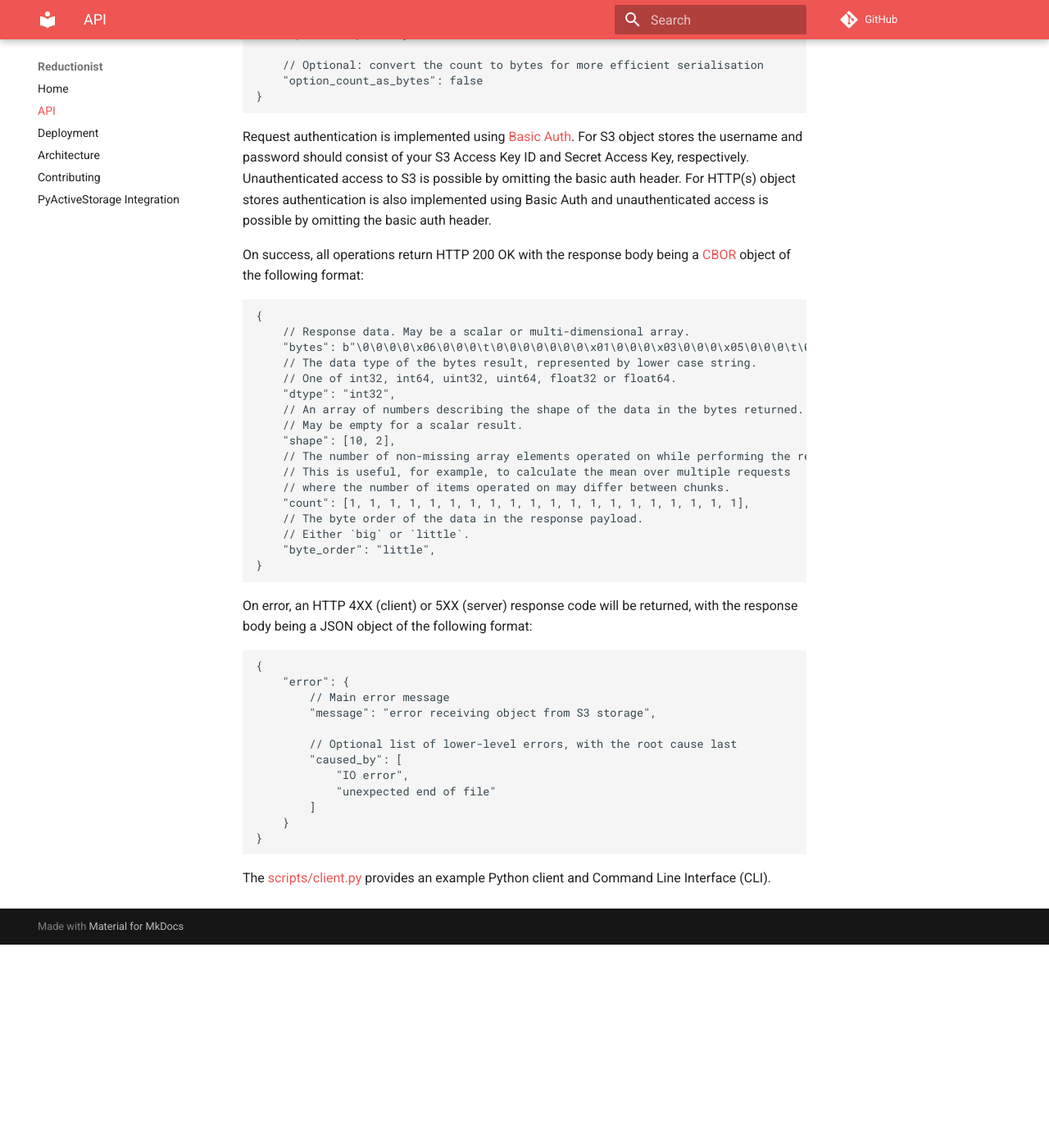
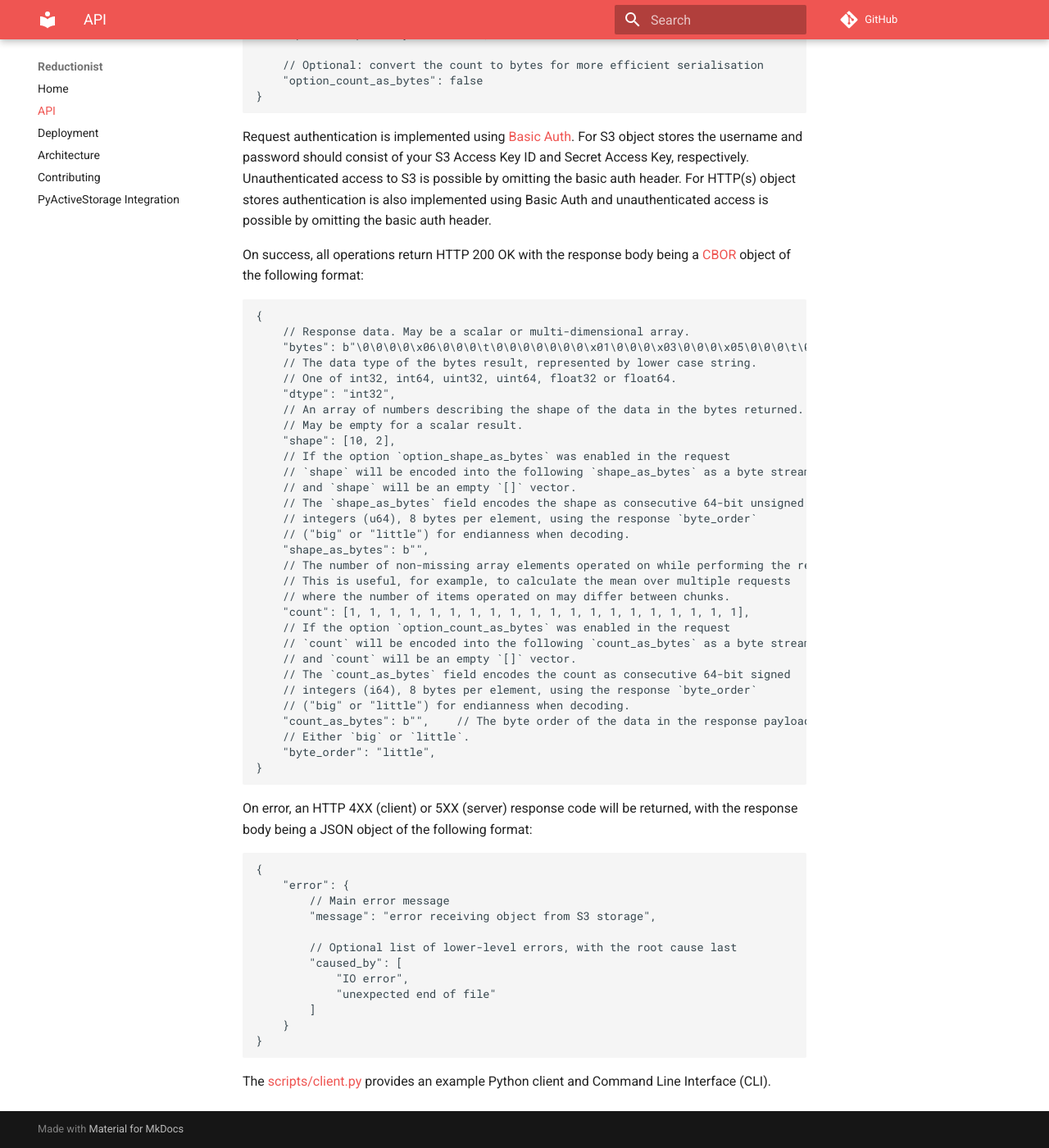
Before and after one commit to stackhpc/reductionist-rs, an MkDocs documentation site: the page built from docs/api.md, in a window 1280 px wide and 1400 px high, scrolled down 1678 px. Shown: the whole window at 82% size. Built offline with MkDocs 1.6.1 and Material for MkDocs 9.7.7, drawn with Linux system fonts in a browser that asks for light colours; comment, search, counter and statistics services are not loaded; before the commit the page ends 2830 px from its top, so only the background shows below that.

Commit message:
Address PR comments

```diff
--- a/docs/api.md
+++ b/docs/api.md
@@ -103,11 +103,24 @@ On success, all operations return HTTP 200 OK with the response body being a [CB
     // An array of numbers describing the shape of the data in the bytes returned.
     // May be empty for a scalar result.
     "shape": [10, 2],
+    // If the option `option_shape_as_bytes` was enabled in the request
+    // `shape` will be encoded into the following `shape_as_bytes` as a byte stream
+    // and `shape` will be an empty `[]` vector.
+    // The `shape_as_bytes` field encodes the shape as consecutive 64-bit unsigned
+    // integers (u64), 8 bytes per element, using the response `byte_order`
+    // ("big" or "little") for endianness when decoding.
+    "shape_as_bytes": b"",
     // The number of non-missing array elements operated on while performing the requested reduction.
     // This is useful, for example, to calculate the mean over multiple requests
     // where the number of items operated on may differ between chunks.
     "count": [1, 1, 1, 1, 1, 1, 1, 1, 1, 1, 1, 1, 1, 1, 1, 1, 1, 1, 1, 1],
-    // The byte order of the data in the response payload.
+    // If the option `option_count_as_bytes` was enabled in the request
+    // `count` will be encoded into the following `count_as_bytes` as a byte stream
+    // and `count` will be an empty `[]` vector.
+    // The `count_as_bytes` field encodes the count as consecutive 64-bit signed
+    // integers (i64), 8 bytes per element, using the response `byte_order`
+    // ("big" or "little") for endianness when decoding.
+    "count_as_bytes": b"",    // The byte order of the data in the response payload.
     // Either `big` or `little`.
     "byte_order": "little",
 }
```
Also changed, not shown: docs/deployment.md (+3 -3 lines), 2 other files.
